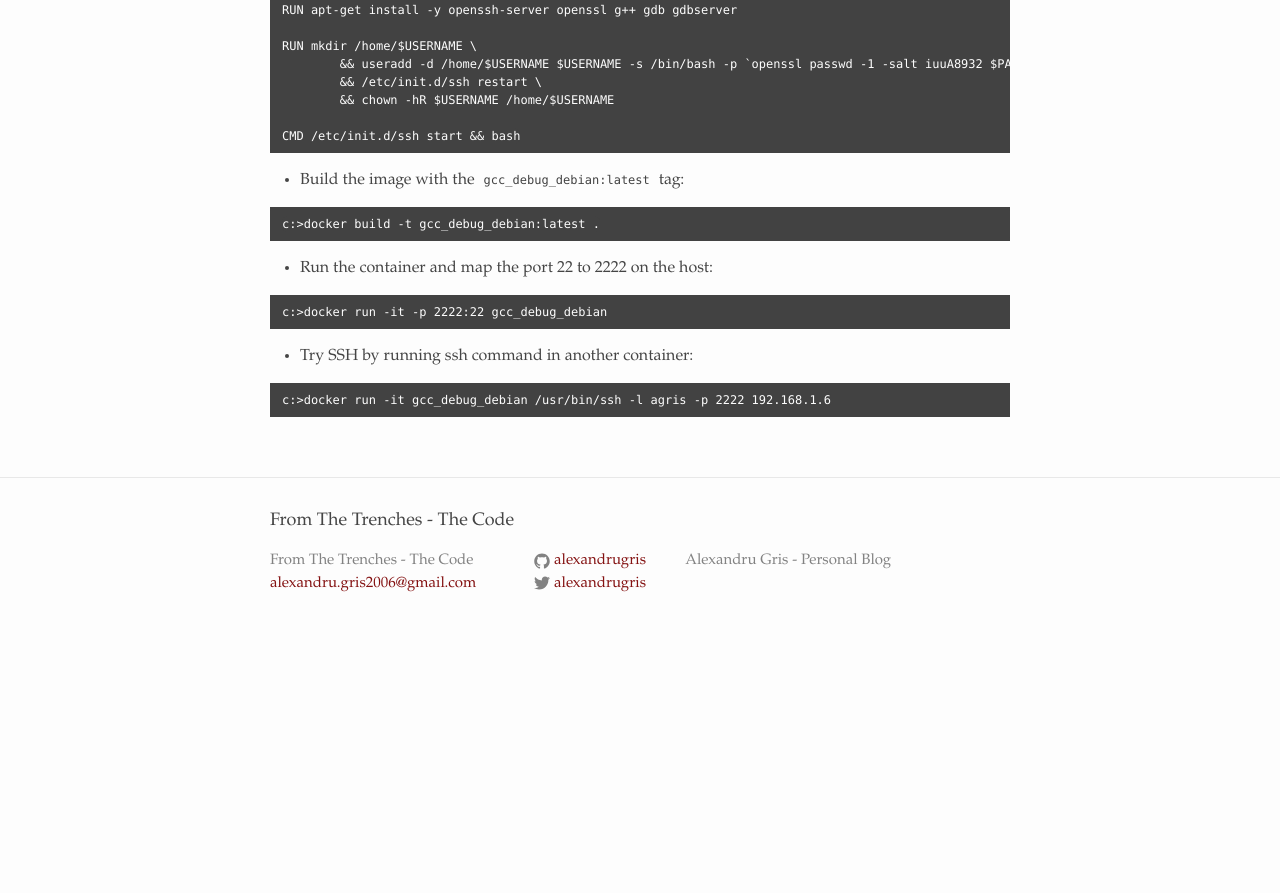
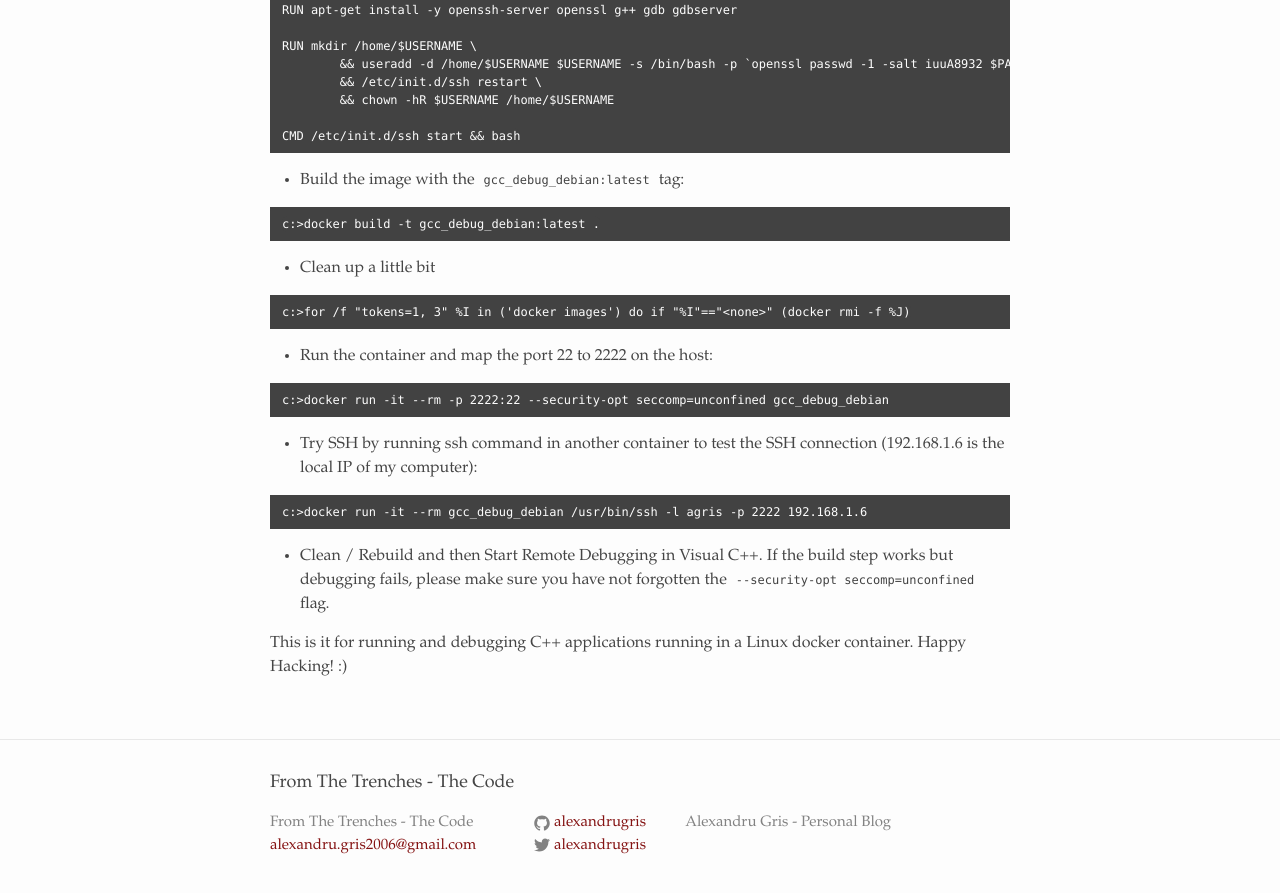
Before and after one commit to alexandrugris/my-jekyll-tech-blog, a Jekyll site: the page built from MyBlog/_posts/2017-02-25-Docker-Containers - 2.markdown, in a window 1280 px wide and 900 px high, scrolled down 6389 px. Shown: the top 893 px of the window. Built offline with Jekyll 4.4.1, drawn with Linux system fonts in a browser that asks for light colours; before the commit the page ends 7044 px from its top, so only the background shows below that.

Commit message:
With Image

````diff
--- a/MyBlog/_posts/2017-02-25-Docker-Containers - 2.markdown
+++ b/MyBlog/_posts/2017-02-25-Docker-Containers - 2.markdown
@@ -139,14 +139,24 @@ CMD /etc/init.d/ssh start && bash
 c:>docker build -t gcc_debug_debian:latest .
 ```
 
+- Clean up a little bit
+
+```
+c:>for /f "tokens=1, 3" %I in ('docker images') do if "%I"=="<none>" (docker rmi -f %J)
+```
+
 - Run the container and map the port 22 to 2222 on the host:
 
 ```
-c:>docker run -it -p 2222:22 gcc_debug_debian
+c:>docker run -it --rm -p 2222:22 --security-opt seccomp=unconfined gcc_debug_debian
 ```
 
-- Try SSH by running ssh command in another container:
+- Try SSH by running ssh command in another container to test the SSH connection (192.168.1.6 is the local IP of my computer):
 
 ```
-c:>docker run -it gcc_debug_debian /usr/bin/ssh -l agris -p 2222 192.168.1.6
+c:>docker run -it --rm gcc_debug_debian /usr/bin/ssh -l agris -p 2222 192.168.1.6
 ```
+
+- Clean / Rebuild and then Start Remote Debugging in Visual C++. If the build step works but debugging fails, please make sure you have not forgotten the `--security-opt seccomp=unconfined` flag.
+
+This is it for running and debugging C++ applications running in a Linux docker container. Happy Hacking! :)
````
